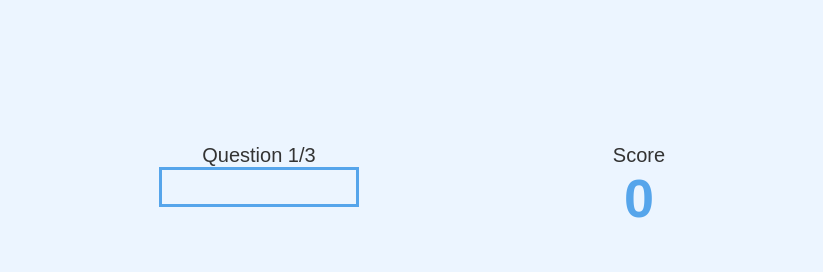
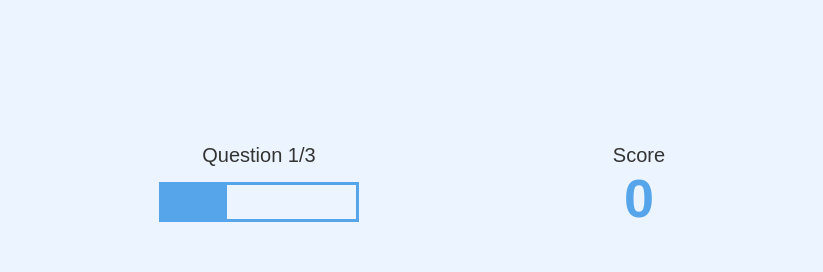
Before and after one commit to usman133/Quiz-App, a plain HTML site: page game.html in a window 1280 px wide. Shown: the top 272 px of the page, without its empty margins (228-1051 px from the left). Drawn offline with Linux system fonts and the light colour scheme.

Commit message:
finishing thea progress bar

```diff
--- a/game.css
+++ b/game.css
@@ -53,10 +53,11 @@
     width: 20rem;
     height: 4rem;
     border: 0.3rem solid #56a5eb;
+    margin-top: 1.5rem;
   }
 
   #progressBarFull {
-    height: 3.4rem;
+    height: 3.5rem;
     background-color: #56a5eb;
     width: 0%;
   }
--- a/game.js
+++ b/game.js
@@ -1,7 +1,8 @@
 const question = document.getElementById("question");
 const choices = Array.from(document.getElementsByClassName("choice-text"));
-const progressText = document.getElementById('progressText');
-const scoreText = document.getElementById('score');
+const progressText = document.getElementById("progressText");
+const scoreText = document.getElementById("score");
+const progressBarFull = document.getElementById("progressBarFull");
 
 let currentQuestion = {};
 let acceptingAnswers = false;
@@ -11,16 +12,15 @@ let availableQuestions = [];
 
 let questions = [
     {
-        question: 'Inside which HTML element do we put the JavaScript??',
-        choice1: '<script>',
-        choice2: '<javascript>',
-        choice3: '<js>',
-        choice4: '<scripting>',
+        question: "Inside which HTML element do we put the JavaScript??",
+        choice1: "<script>",
+        choice2: "<javascript>",
+        choice3: "<js>",
+        choice4: "<scripting>",
         answer: 1,
     },
     {
-        question:
-            "What is the correct syntax for referring to an external script called 'xxx.js'?",
+        question: "What is the correct syntax for referring to an external script called 'xxx.js'?",
         choice1: "<script href='xxx.js'>",
         choice2: "<script name='xxx.js'>",
         choice3: "<script src='xxx.js'>",
@@ -55,6 +55,10 @@ getNewQuestion = () => {
     }
     questionCounter++;
     progressText.innerText = `Question ${questionCounter}/${MAX_QUESTIONS}`;
+
+    // Update the progress bar
+    progressBarFull.style.width = `${(questionCounter / MAX_QUESTIONS) * 100}%`;
+
     const questionIndex = Math.floor(Math.random() * availableQuestions.length);
     currentQuestion = availableQuestions[questionIndex];
     question.innerText = currentQuestion.question;
```
